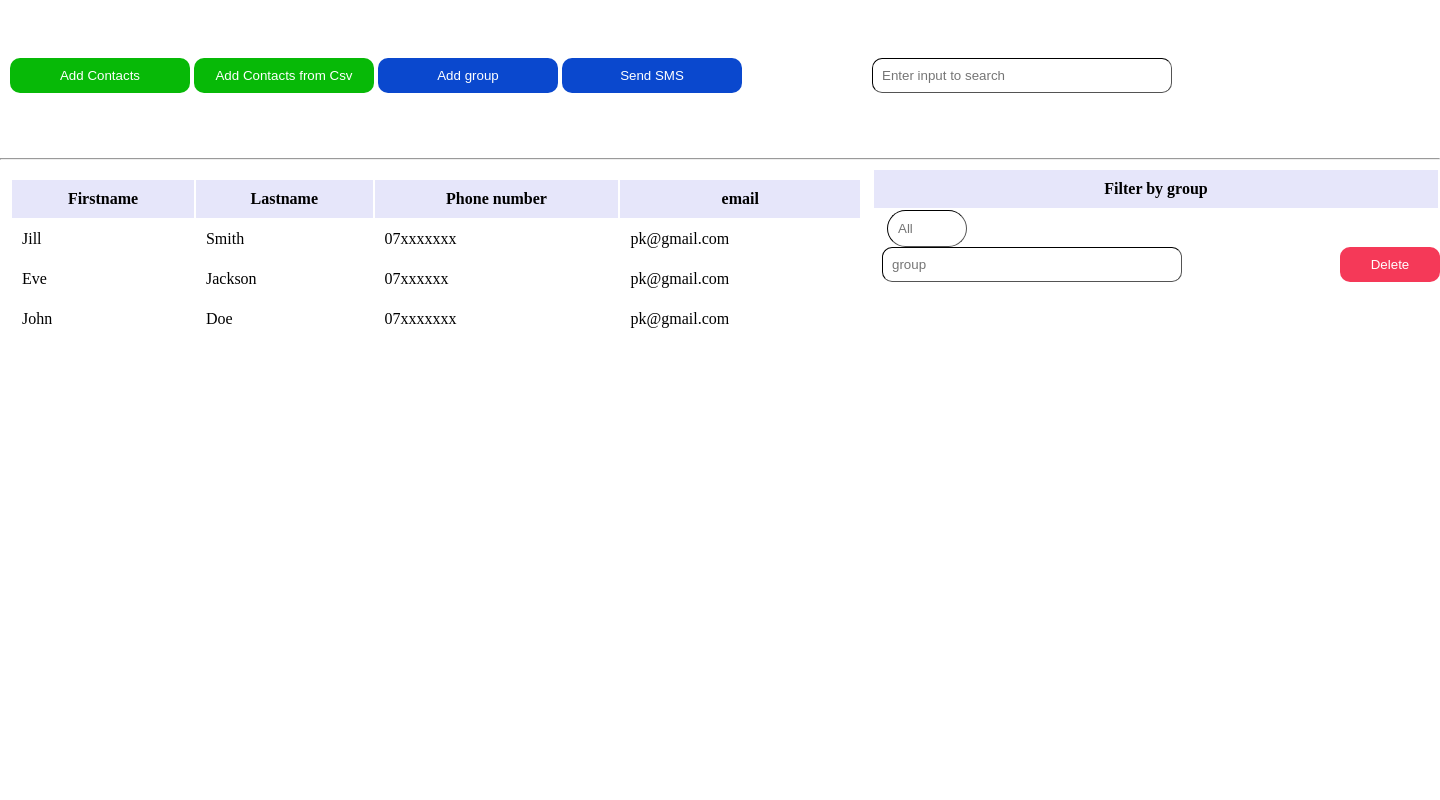
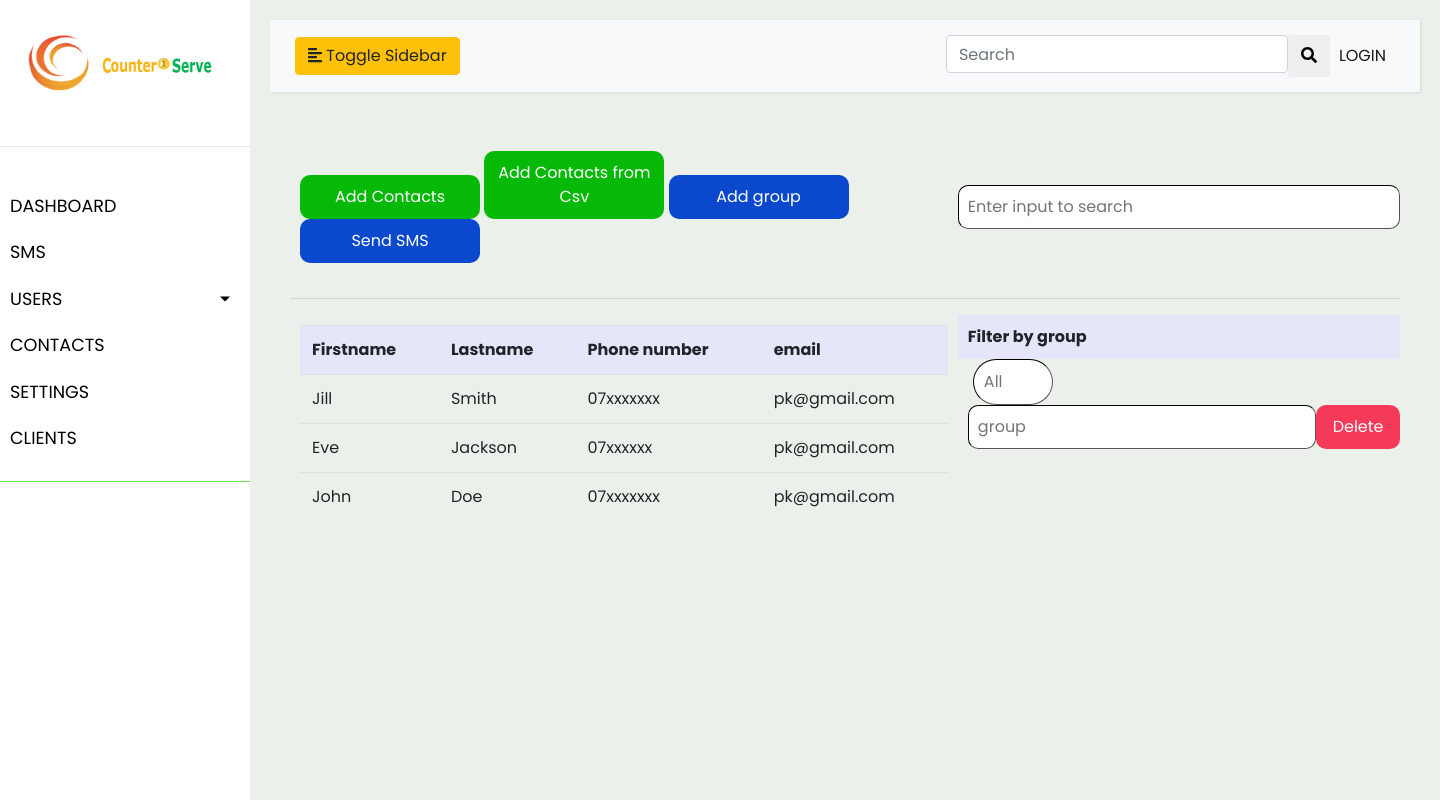
Before and after one commit to Arisodee/COUNTER1-SMS, a Django app: page /user_page/ in a window 1440 px wide. Run offline with Django 3.2, Linux system fonts and the light colour scheme; lists and menus that the app fills with data are empty; some libraries are stand-ins or nearby versions.

Commit message:
change styling

```diff
--- a/counter1app/static/css/user.css
+++ b/counter1app/static/css/user.css
@@ -2,7 +2,7 @@ body {
     margin: 0;
 }
 input{
-    width: 300px;
+    width: 100%;
     padding: 9px;
     border-radius: 10px;
     border-width: 1px;
--- a/counter1app/templates/base.html
+++ b/counter1app/templates/base.html
@@ -12,6 +12,7 @@
         integrity="sha384-9gVQ4dYFwwWSjIDZnLEWnxCjeSWFphJiwGPXr1jddIhOegiu1FwO5qRGvFXOdJZ4" crossorigin="anonymous">
     <!-- Our Custom CSS -->
     <link rel="stylesheet" href="../static/css/styles.css">
+    <link rel="stylesheet" href="{% static 'css/user.css' %}">
     <!-- Font Awesome JS -->
     <script defer src="https://use.fontawesome.com/releases/v5.0.13/js/solid.js"
         integrity="sha384-tzzSw1/Vo+0N5UhStP3bvwWPq+uvzCMfrN1fEFe+xBmv1C/AtVX5K0uZtmcHitFZ"
--- a/counter1app/templates/user.html
+++ b/counter1app/templates/user.html
@@ -1,14 +1,7 @@
-
+{% extends 'base.html' %}
   {% load static %}
-<html lang="en">
-<head>
-    <meta charset="UTF-8">
-    <meta http-equiv="X-UA-Compatible" content="IE=edge">
-    <meta name="viewport" content="width=device-width, initial-scale=1.0">
-    <link rel="stylesheet" href="{% static 'css/user.css' %}">
-    <title> counnter1</title>
- </head>
-<body style="margin: 0%;">
+  {% block content %}
+<div class="container">
     <div class="top">
         <div class="top-left">
             <button class="green-button">Add Contacts</button>
@@ -70,5 +63,6 @@
             </div>
          </div>
      </div>
- </body>
- </html>
+</div>
+
+ {% endblock %}
```
